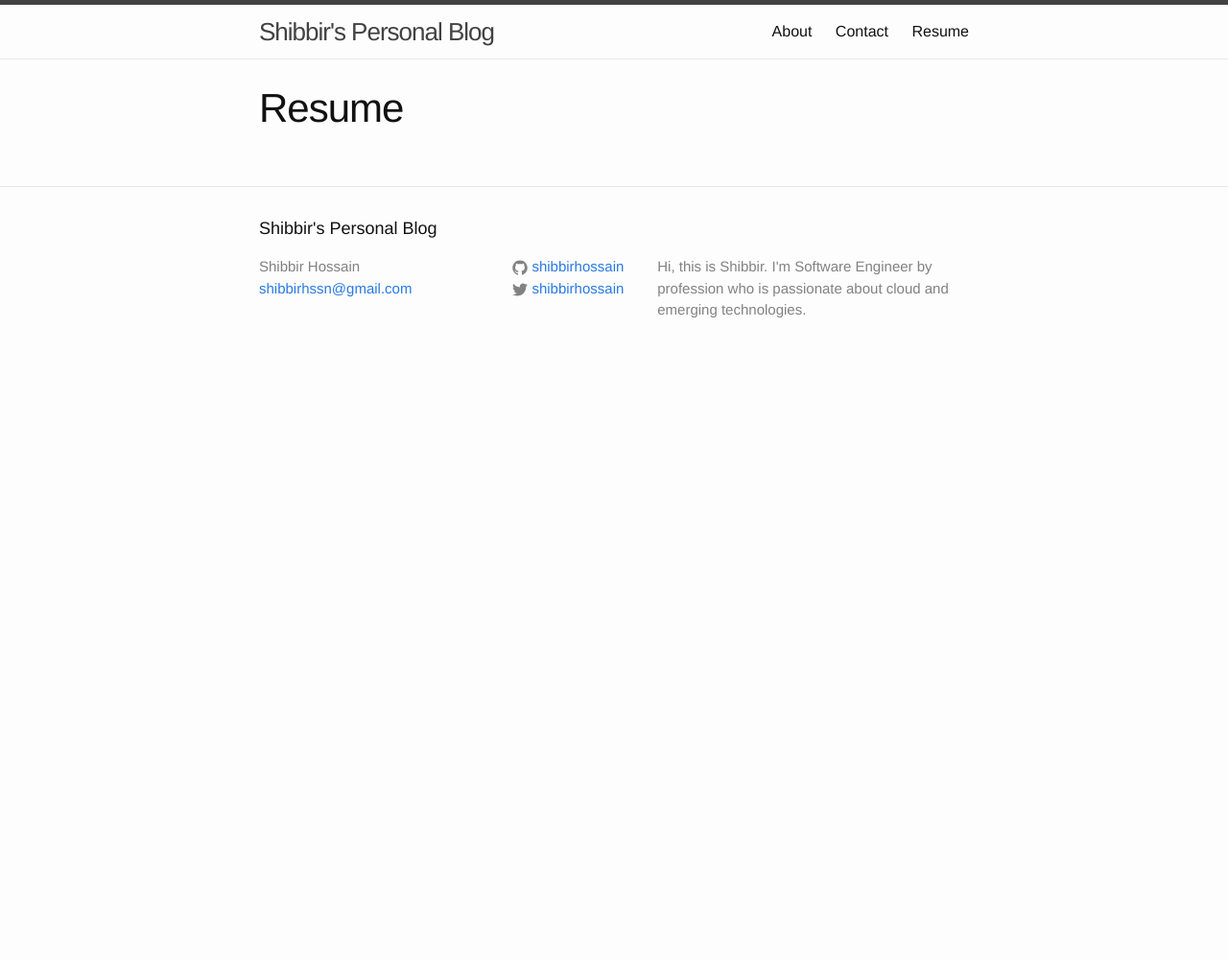
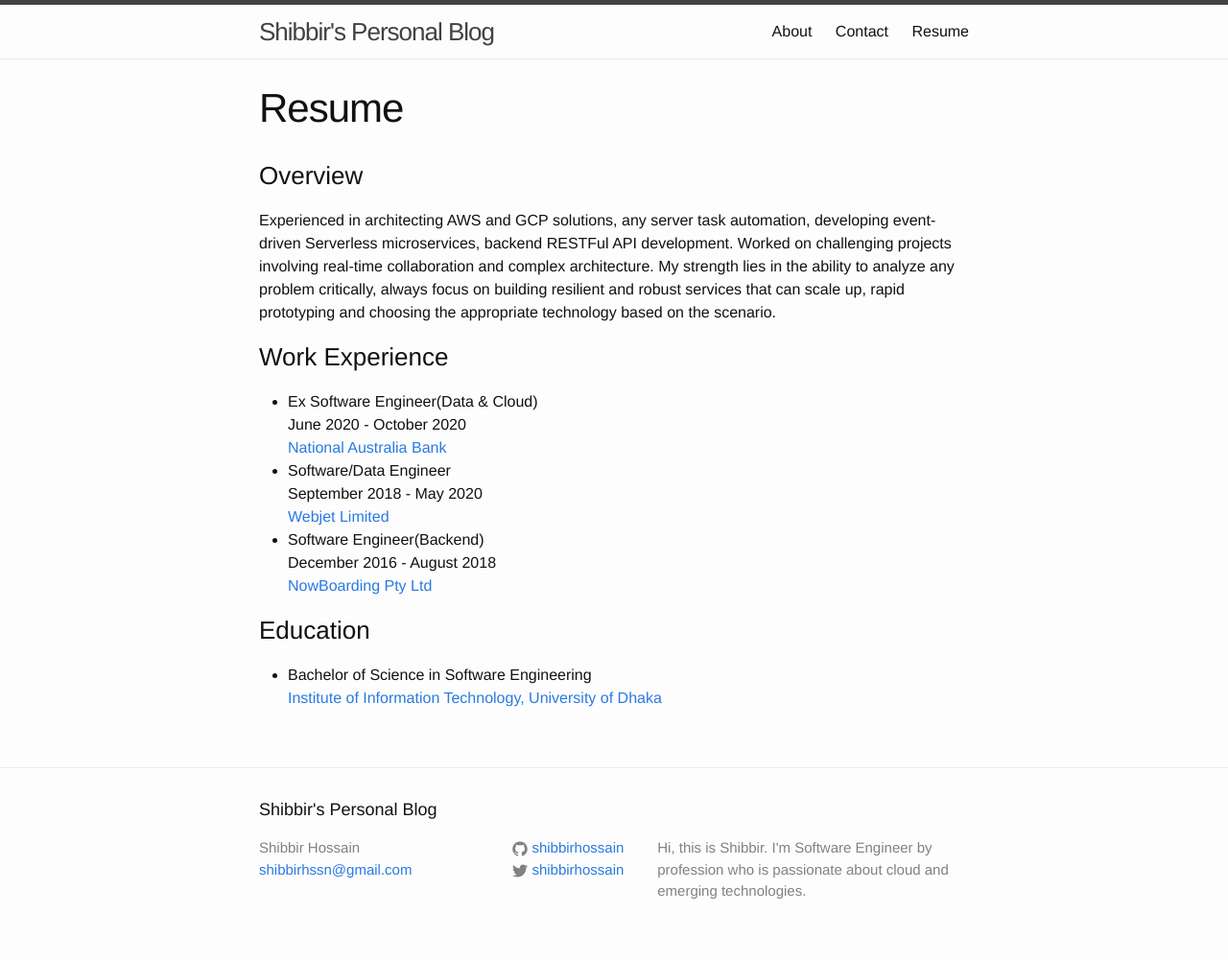
Before and after one commit to shibbirhossain/shibbirhossain.github.io, a Jekyll site: the page built from resume.md, in a window 1280 px wide. Shown: the whole page at 96% size. Built offline with Jekyll 4.4.1, drawn with Linux system fonts in a browser that asks for light colours; before the commit the page ends 900 px from its top, so only the background shows below that.

Commit message:
update resume page

```diff
--- a/resume.md
+++ b/resume.md
@@ -3,3 +3,20 @@ layout: page
 title: Resume
 permalink: /resume
 ---
+### Overview
+Experienced in architecting AWS and GCP solutions, any server task automation, developing event-driven Serverless microservices, backend RESTFul API development. Worked on challenging projects involving real-time collaboration and complex architecture. My strength lies in the ability to analyze any problem critically, always focus on building resilient and robust services that can scale up, rapid prototyping and choosing the appropriate technology based on the scenario.
+
+### Work Experience
+* Ex Software Engineer(Data & Cloud)<br>
+  June 2020 - October 2020 <br>
+ [National Australia Bank](https://www.nab.com.au/)
+* Software/Data Engineer<br>
+  September 2018 - May 2020<br>
+  [Webjet Limited](https://www.webjetlimited.com/)
+* Software Engineer(Backend)<br>
+  December 2016 - August 2018<br>
+  [NowBoarding Pty Ltd](https://www.nowboarding.com.au/)
+
+### Education
+* Bachelor of Science in Software Engineering<br>
+  [Institute of Information Technology, University of Dhaka](http://www.iit.du.ac.bd/)
```
